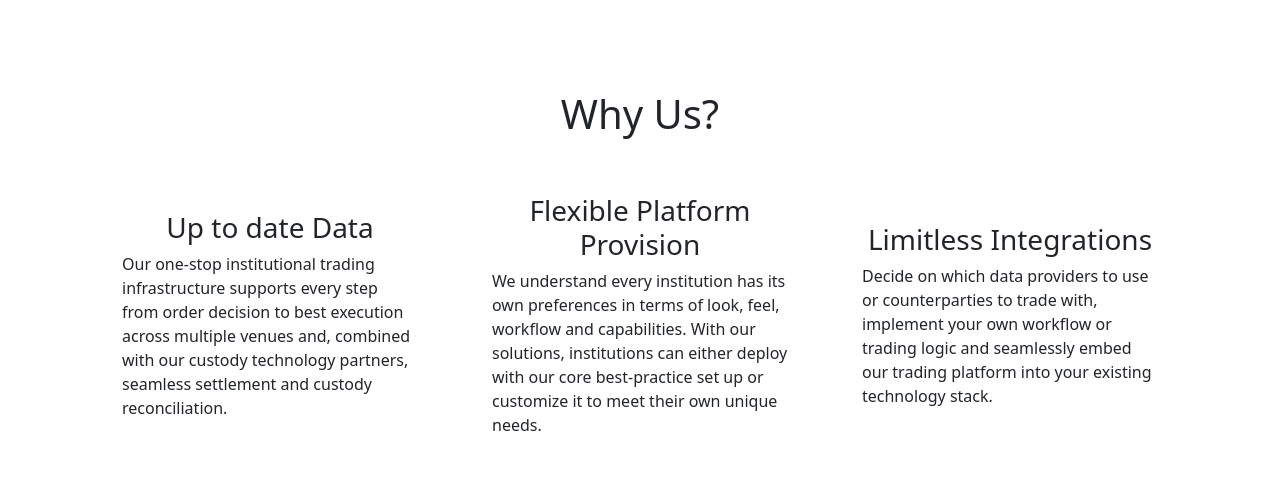
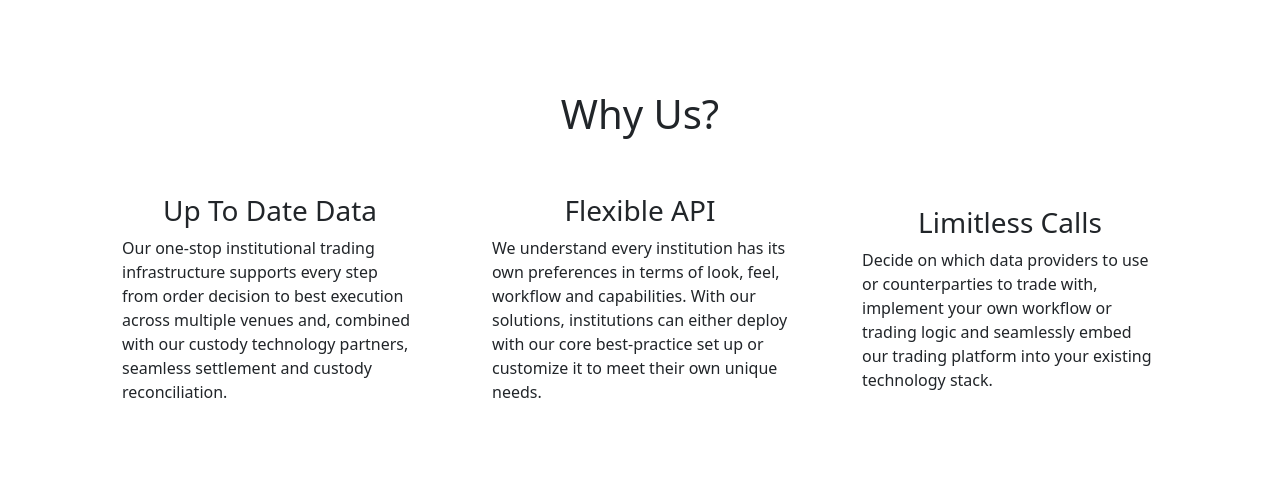
Before and after one commit to tushxr16/covid-api-india, a Flask app: page / in a window 1280 px wide. Shown: the part 310-811 px from the top of the page. After the commit the page ends 708 px from the top, so only its background shows below. Run offline with Flask 2, Linux system fonts and the light colour scheme; data comes from the database, SQL or seed files in the repository.

Commit message:
Features

```diff
--- a/templates/index.html
+++ b/templates/index.html
@@ -22,7 +22,7 @@
 		<h1 style="text-align: center;">Why Us?</h1>
 		<div class="col-12 col-lg-3 py-5">
 			<h3 style="text-align: center;">
-				Up to date Data
+				Up To Date Data
 			</h3>
 			<p style="text-align: left;">
 				Our one-stop institutional trading infrastructure supports every step from order decision to best
@@ -32,7 +32,7 @@
 		</div>
 		<div class="col-12 col-lg-3 py-5">
 			<h3 style="text-align: center;">
-				Flexible Platform Provision
+				Flexible API
 			</h3>
 			<p style="text-align: left;">
 				We understand every institution has its own preferences in terms of look, feel, workflow and
@@ -42,7 +42,7 @@
 		</div>
 		<div class="col-12 col-lg-3 py-5">
 			<h3 style="text-align: center;">
-				Limitless Integrations
+				Limitless Calls
 			</h3>
 			<p style="text-align: left;">
 				Decide on which data providers to use or counterparties to trade with, implement your own workflow or
```
